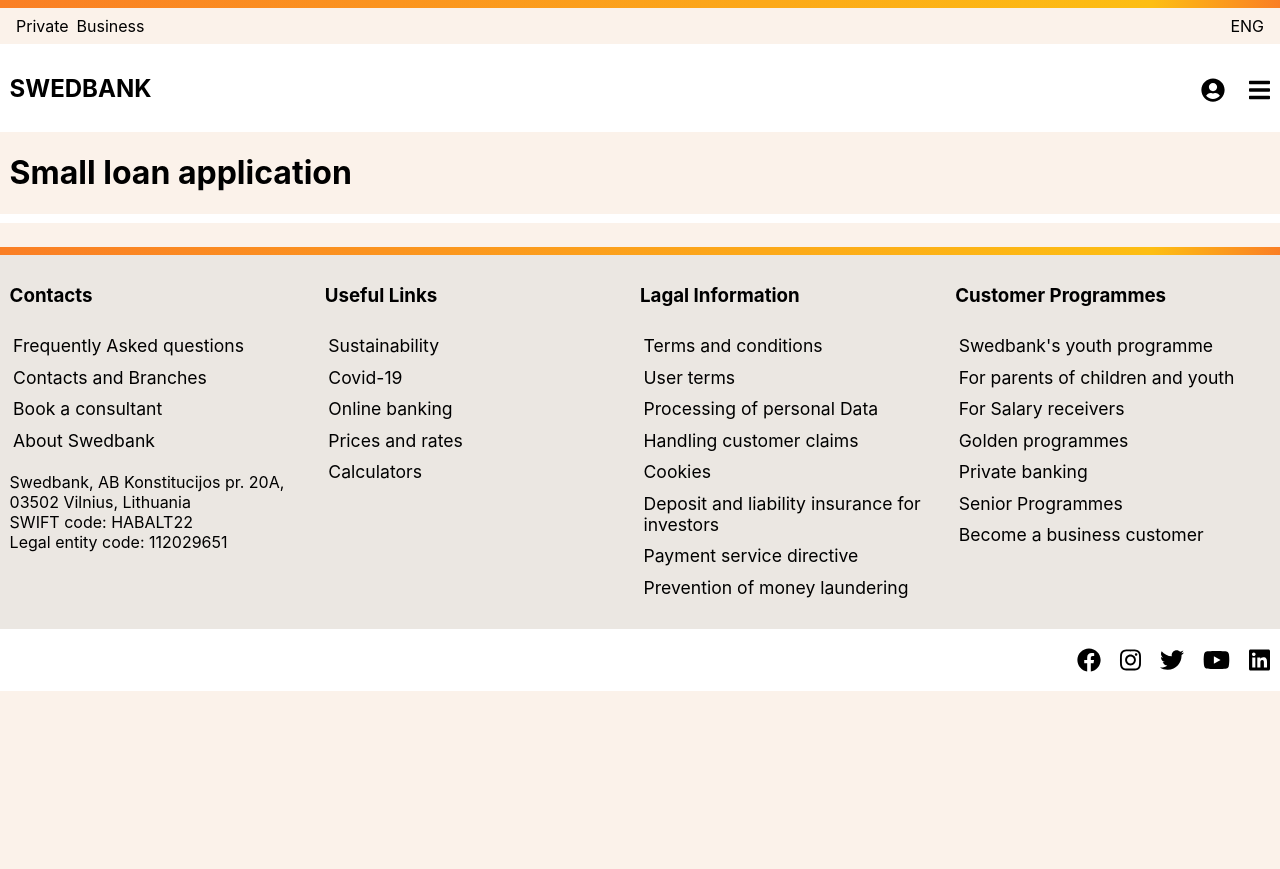
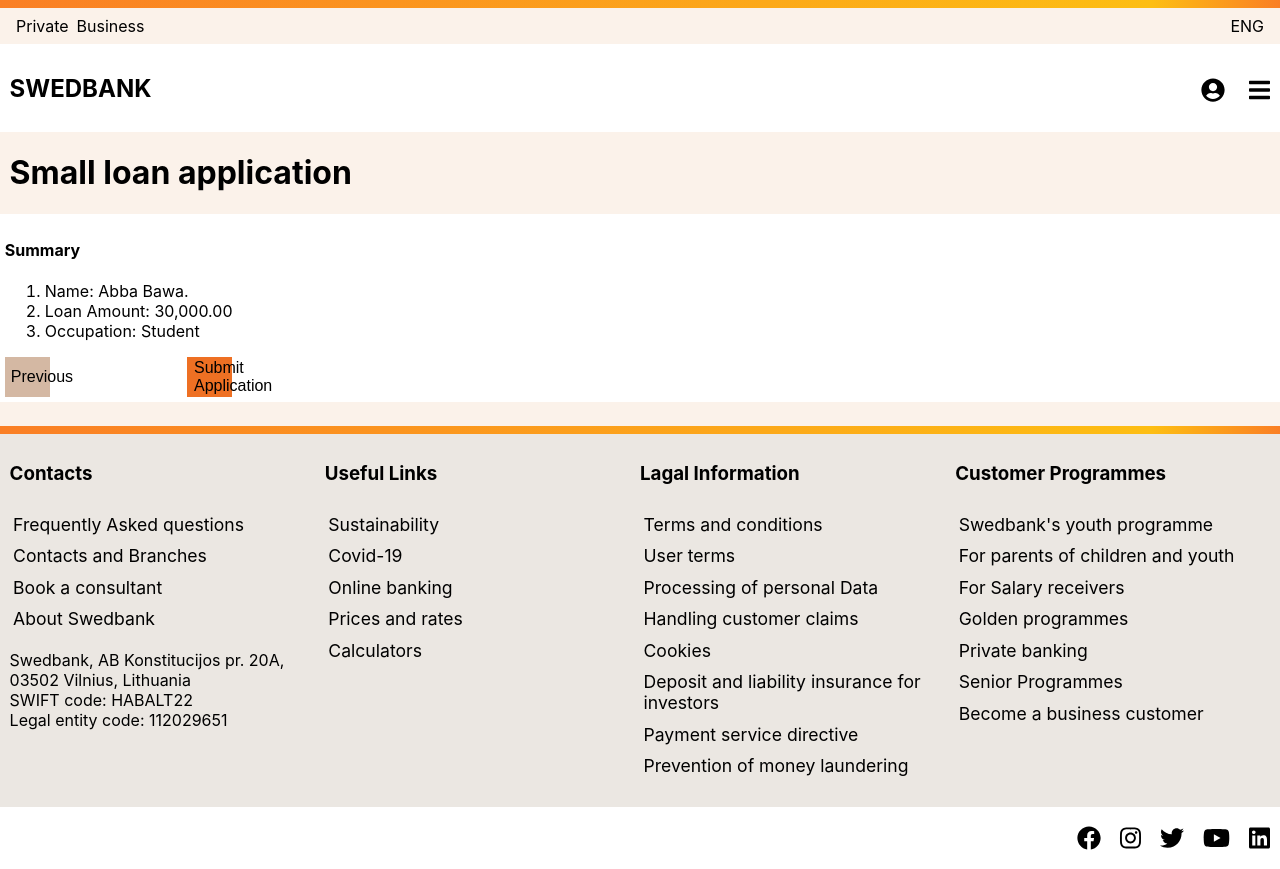
Before and after one commit to abbabawa/swedbank-loan-form, a React (Create React App) app: page /summary in a window 1280 px wide. Before the commit the page ends 800 px from the top, so only its background shows below. Built offline with nearby package versions, Linux system fonts and the light colour scheme.

Commit message:
Summary page worked on

```diff
--- a/src/App.js
+++ b/src/App.js
@@ -8,7 +8,8 @@
 import './css/style.css'
 import Footer from './components/Footer';
 import Navbar from './components/Navbar';
-import Question from './components/Question';
+import Question from './pages/Question';
+import Summary from './pages/Summary';
 
 function App() {
   return (
@@ -20,6 +21,7 @@
 				<Routes>
 					<Route path="/" element={<Intro />} />
 					<Route path="/questions" element={<Question />} />
+					<Route path="/summary" element={<Summary />} />
 				</Routes>
 			</div>
 		</main>
--- a/src/css/style.css
+++ b/src/css/style.css
@@ -200,25 +200,36 @@
 
 }
 
-.buttons{
+.buttonDiv{
     margin-top: 0.5em;
     display: flex;
     justify-content: space-between;
 }
 
-.buttons button{
+button{
+    height: 40px;
+    width: 20%;
+    background-color: rgb(238 112 35);
+    border: 1px solid rgb(238 112 35);
+}
+
+.prev{
+    background-color: rgb(212 184 163);
+    border: rgb(212 184 163);
+}
+
+.buttonDiv button{
     height: 40px;
     width: 20%;
     font-size: inherit;
     /* margin: 0.5em 0.5em; */
-    background-color: rgb(212 184 163);
-    border: rgb(212 184 163);
+
 }
 
-.buttons button:nth-of-type(2){
+/* .buttonDiv button:nth-of-type(2){
     background-color: rgb(238 112 35);
     border: 1px solid rgb(238 112 35);
-}
+} */
 
 @media (min-width: 768px) {
     .content{
--- a/src/components/Question.js
+++ b/src/pages/Question.js
@@ -10,8 +10,8 @@
                     <input type="text" name="" />
                 </div>
             </div>
-            <div className="buttons">
-                <button>Previous</button>
+            <div className="buttonDiv">
+                <button className="prev">Previous</button>
                 <button>Next</button>
             </div>
         </div>
--- /dev/null
+++ b/src/pages/Summary.js
@@ -0,0 +1,22 @@
+const Summary = ()=>{
+    return (
+        <div>
+            <div>
+                <h4>Summary</h4>
+            </div>
+            <div>
+                <ol>
+                    <li>Name: Abba Bawa.</li>
+                    <li>Loan Amount: 30,000.00</li>
+                    <li>Occupation: Student</li>
+                </ol>
+            </div>
+            <div className="buttonDiv">
+                <button className="prev">Previous</button>
+                <button className="submitAppBtn">Submit Application</button>
+            </div>
+        </div>
+    )
+}
+
+export default Summary
```
